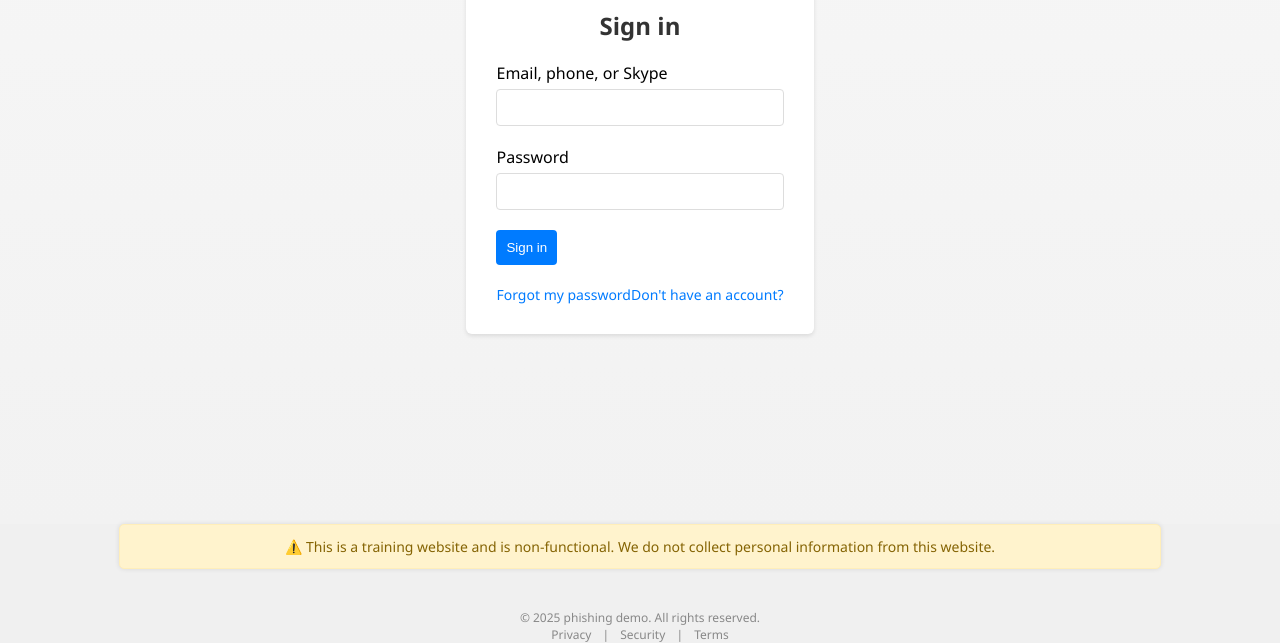
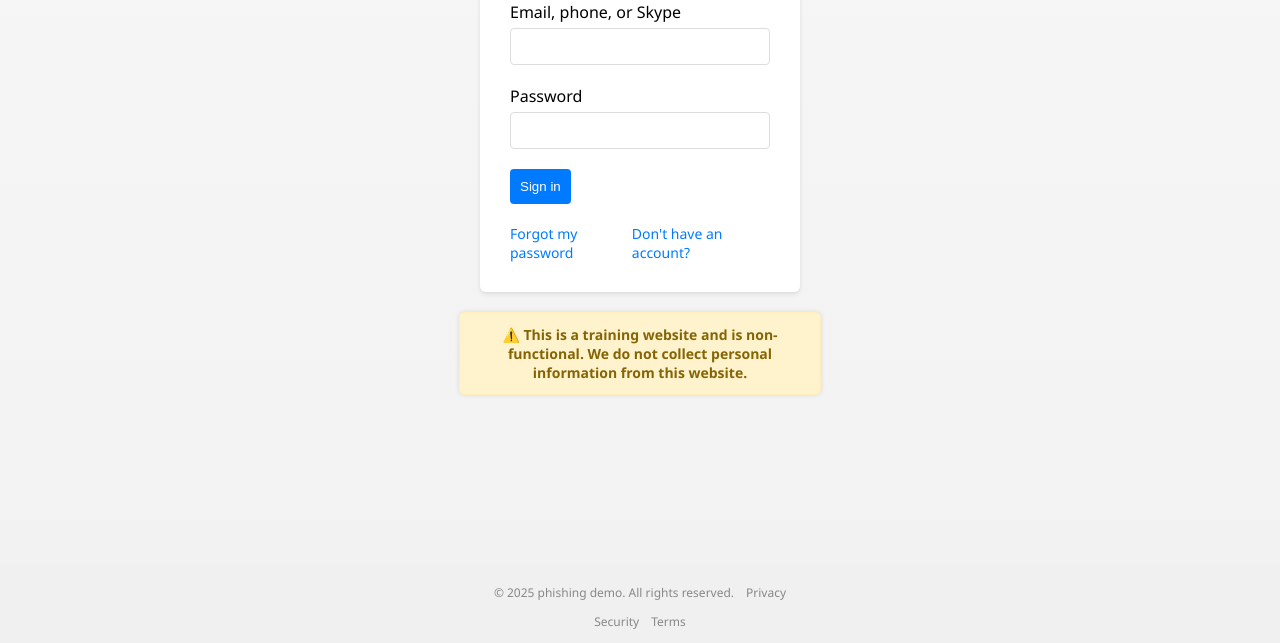
Before and after one commit to DefensXCraig/phishing-demo, a plain HTML site: page index.html in a window 1280 px wide. Shown: the part 276-919 px from the top of the page. Drawn offline with Linux system fonts and the light colour scheme.

Commit message:
Update index.html

```diff
--- a/index.html
+++ b/index.html
@@ -1,8 +1,8 @@
 <!DOCTYPE html>
 <html lang="en">
 <head>
-    <meta charset="UTF-8">
-    <meta name="viewport" content="width=device-width, initial-scale=1.0">
+  <meta charset="UTF-8" />
+  <meta name="viewport" content="width=device-width, initial-scale=1.0" />
   <title>Microsoft Login</title>
   <style>
     body, html {
@@ -18,6 +18,8 @@
       justify-content: center;
       align-items: center;
       background-image: linear-gradient(to bottom, #f7f7f7, #f2f2f2);
+      flex-direction: column; /* stack container and banner */
+      padding-bottom: 40px; /* space for banner */
     }
 
     .login-form {
@@ -25,6 +27,8 @@
       padding: 30px;
       border-radius: 6px;
       box-shadow: 0 2px 4px rgba(0,0,0,0.1);
+      width: 320px;
+      box-sizing: border-box;
     }
 
     .login-form .logo {
@@ -86,6 +90,45 @@
     .links a:hover {
       text-decoration: underline;
     }
+
+    /* Training banner styles */
+    .training-banner {
+      background: #fff3cd;
+      color: #856404;
+      padding: 12px 20px;
+      max-width: 320px;
+      margin: 20px auto 0 auto;
+      border: 1px solid #ffeeba;
+      border-radius: 5px;
+      font-size: 14px;
+      text-align: center;
+      box-shadow: 0 0 5px rgba(0,0,0,0.1);
+      font-weight: 600;
+      user-select: none;
+    }
+
+    /* Footer styles */
+    footer {
+      max-width: 320px;
+      margin: 20px auto 40px auto;
+      font-size: 12px;
+      color: #888;
+      user-select: none;
+
+      /* flexbox for horizontal center and spacing */
+      display: flex;
+      justify-content: center;
+      gap: 12px;
+      flex-wrap: wrap;
+      text-align: center;
+    }
+    footer a {
+      color: #888;
+      text-decoration: none;
+    }
+    footer a:hover {
+      text-decoration: underline;
+    }
   </style>
 </head>
 <body>
@@ -93,16 +136,16 @@
     <div class="login-form">
       <form>
         <div class="logo">
-                    <img src="https://aadcdn.msftauth.net/shared/1.0/content/images/microsoft_logo_564db913a7fa0ca42727161c6d031bef.svg" alt="Microsoft Logo">
+          <img src="https://aadcdn.msftauth.net/shared/1.0/content/images/microsoft_logo_564db913a7fa0ca42727161c6d031bef.svg" alt="Microsoft Logo" />
         </div>
         <h2>Sign in</h2>
         <div class="form-group">
           <label for="email">Email, phone, or Skype</label>
-                    <input type="text" id="email" name="email" required>
+          <input type="text" id="email" name="email" required />
         </div>
         <div class="form-group">
           <label for="password">Password</label>
-                    <input type="password" id="password" name="password" required>
+          <input type="password" id="password" name="password" required />
         </div>
         <button type="submit">Sign in</button>
         <div class="links">
@@ -111,16 +154,18 @@
         </div>
       </form>
     </div>
-    </div>
-  <div style="background:#fff3cd; color:#856404; padding:12px 20px; max-width: 1000px; margin: 0 auto 20px auto; border: 1px solid #ffeeba; border-radius: 5px; font-size: 14px; text-align: center; box-shadow: 0 0 5px rgba(0,0,0,0.1);">
+
+    <!-- Training banner -->
+    <div class="training-banner">
       ⚠️ This is a training website and is non-functional. We do not collect personal information from this website.
     </div>
+  </div>
 
-  <footer style="text-align:center; font-size:12px; color:#888; margin:40px 0 20px;">
-    &copy; 2025 phishing demo. All rights reserved.<br />
-    <a href="#" style="color:#888; text-decoration:none; margin:0 8px;">Privacy</a> |
-    <a href="#" style="color:#888; text-decoration:none; margin:0 8px;">Security</a> |
-    <a href="#" style="color:#888; text-decoration:none; margin:0 8px;">Terms</a>
+  <footer>
+    &copy; 2025 phishing demo. All rights reserved.
+    <a href="#">Privacy</a>
+    <a href="#">Security</a>
+    <a href="#">Terms</a>
   </footer>
 </body>
 </html>
```
Lines whose indentation alone changed are shown as unchanged.
